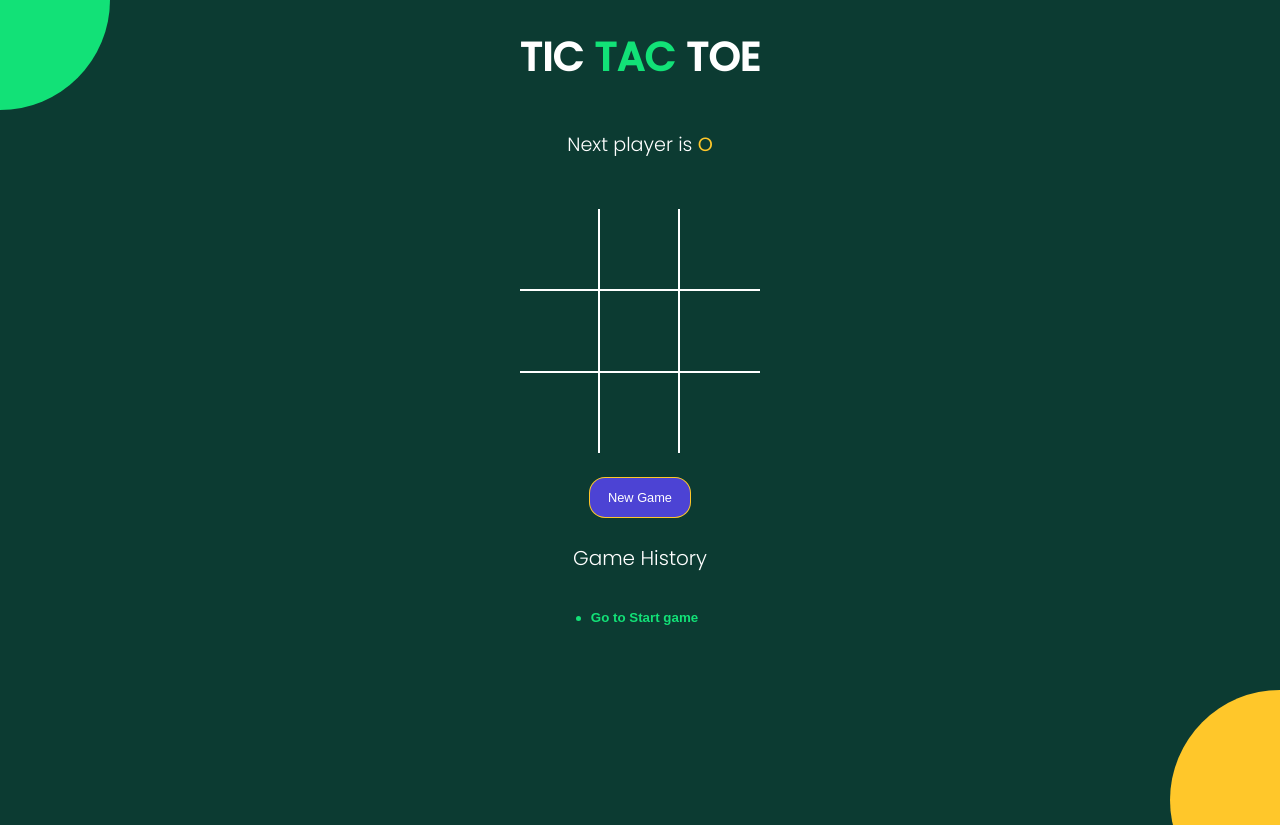
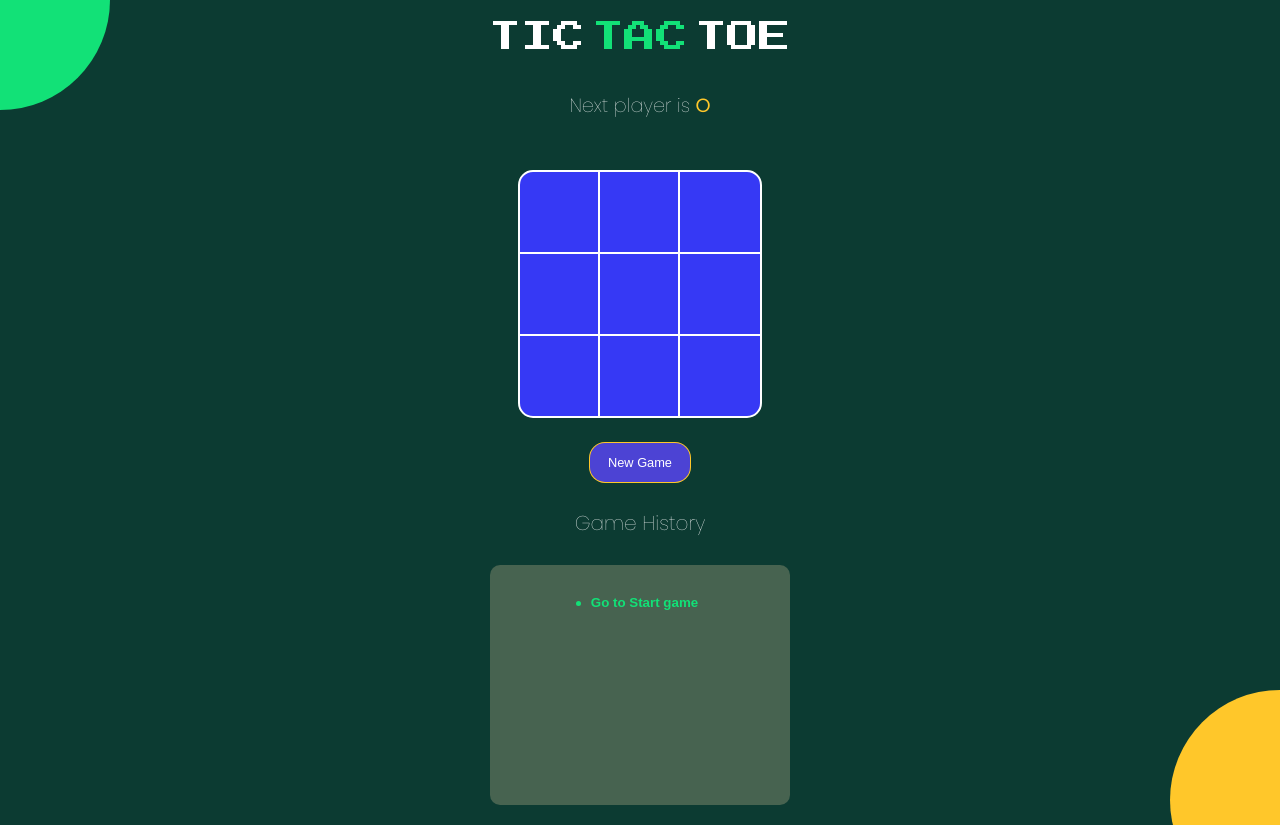
Before and after one commit to hiashraful/tictactoe, a React (Vite) app: page / in a window 1280 px wide. Before the commit the page ends 800 px from the top, so only its background shows below. Built offline with nearby package versions, Linux system fonts and the light colour scheme.

Commit message:
added box and history background, changed heading font

```diff
--- a/index.html
+++ b/index.html
@@ -6,10 +6,7 @@
     <meta name="viewport" content="width=device-width, initial-scale=1.0" />
     <link rel="preconnect" href="https://fonts.googleapis.com" />
     <link rel="preconnect" href="https://fonts.gstatic.com" crossorigin />
-    <link
-      href="https://fonts.googleapis.com/css2?family=Poppins:wght@300;400;500&display=swap"
-      rel="stylesheet"
-    />
+    <link href="https://fonts.googleapis.com/css2?family=Poppins:wght@100;200;300;400;500&family=Press+Start+2P&display=swap" rel="stylesheet">
     <title>Tic Tac Toe</title>
   </head>
   <body>
--- a/src/App.jsx
+++ b/src/App.jsx
@@ -49,7 +49,7 @@ function App() {
 
   return (
     <div className="app">
-      <h1>TIC <span className='text-green'>TAC</span> TOE</h1>
+      <h1 className='heading'>TIC <span className='text-green'>TAC</span> TOE</h1>
       <StatusMessage winner={winner} gamingBoard={gamingBoard} />
       <Board
         squares={gamingBoard.squares}
--- a/src/style.scss
+++ b/src/style.scss
@@ -19,6 +19,13 @@ button {
   }
 }
 
+.heading{
+  font-family: 'Press Start 2P', sans-serif;
+  font-weight: 100;
+  font-size: 2rem;
+  word-spacing: -25px;
+}
+
 .app {
   position: relative;
   // top: 30vh;
@@ -35,14 +42,12 @@ button {
 .text-orange {
   color: $orange;
 }
-// .history-heading{
-//   position: absolute;
-//   left: 69%;
-// }
+
 .history-wrapper {
-  // position: absolute;
-  // left: 65%;
-  // top: 60px;
+  background-color: #476350;
+  min-height: 200px;
+  border-radius: 10px;
+  padding: 20px 0px;
   width: 300px;
   text-align: center;
   margin-bottom: 20px;
@@ -101,9 +106,12 @@ button {
 
 .board {
   margin-top: 20px;
+  margin-top: 20px;
+  background-color: rgb(54, 57, 245);
+  padding: 0px;
+  border: 2px solid #fff;
+  border-radius: 15px;
   .board-row {
-
-
     display: flex;
     flex-direction: row;
     border-bottom: 2px solid #fff;
```
